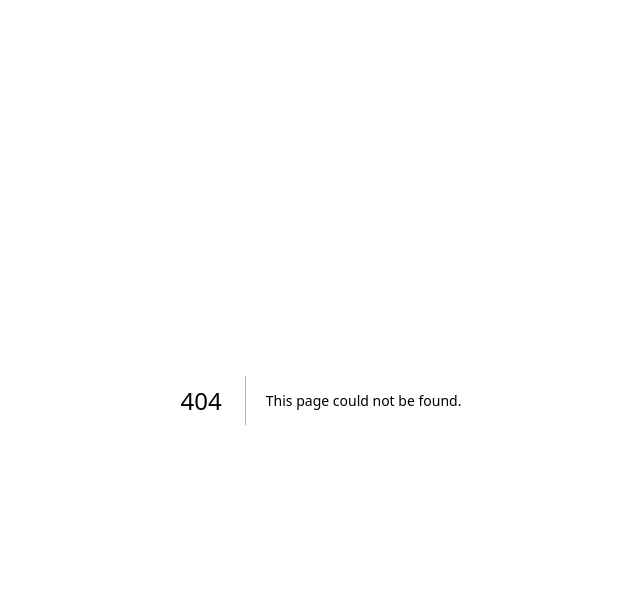
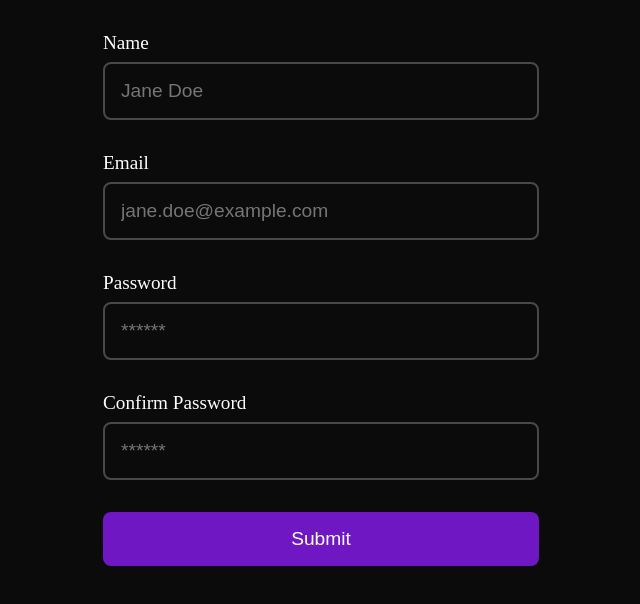
Before and after one commit to Dmitriy24S/rest-api-1-frontend, a Next.js app: page /register in a window 1280 px wide. Before the commit this address had no page. Shown: the top 604 px of the page, without its empty margins (319-959 px from the left). Built offline with nearby package versions, Linux system fonts and the light colour scheme.

Commit message:
feat: add Register Page
* React Hook Form with Zod validation
* Axios POST request

```diff
--- /dev/null
+++ b/src/pages/register.tsx
@@ -0,0 +1,104 @@
+import { zodResolver } from '@hookform/resolvers/zod'
+import axios from 'axios'
+import { useState } from 'react'
+import { useForm } from 'react-hook-form'
+import { object, string, TypeOf } from 'zod'
+
+const createUserSchema = object({
+  //   name: string({
+  //     required_error: 'Name is required',
+  //   }),
+  name: string().nonempty({
+    message: 'Name is required',
+  }),
+  password: string().min(6, 'Password too short - should be 6 chars. minimum').nonempty({
+    message: 'Password is required',
+  }),
+  // passwordConfirm: string().nonempty({
+  passwordConfirmation: string().nonempty({
+    message: 'Password is required',
+  }),
+  email: string().email('Not a valid email').nonempty({
+    message: 'Email is required',
+  }),
+}).refine((data) => data.password === data.passwordConfirmation, {
+  message: 'Passwords do not match',
+  path: ['passwordConfirmation'],
+})
+
+type CreateUserInput = TypeOf<typeof createUserSchema>
+
+const RegisterPage = () => {
+  const [registrationError, setRegistrationError] = useState(null)
+  const {
+    register,
+    formState: { errors },
+    handleSubmit,
+  } = useForm<CreateUserInput>({
+    resolver: zodResolver(createUserSchema),
+  })
+
+  const onSubmit = async (values: CreateUserInput) => {
+    console.log('form values', values)
+    try {
+      await axios.post(`${process.env.NEXT_PUBLIC_SERVER_URL}/api/users`, values)
+    } catch (error) {
+      console.log('onSubmit error', error)
+      // onSubmit error AxiosError {message: 'Unsupported protocol localhost:', name: 'AxiosError', code: 'ERR_BAD_REQUEST', config: {…}, stack: 'AxiosError: Unsupported protocol localhost:\n    at…dules/react-hook-form/dist/index.esm.mjs:2028:19)'}
+      setRegistrationError(error.message) // ! 'error' is of type 'unknown'.ts(18046)
+      // ! offline server -> Unsupported protocol localhost: // Network Error // Request failed with status code 400
+    }
+  }
+
+  console.log('errors', errors)
+
+  return (
+    <>
+      <form onSubmit={handleSubmit(onSubmit)}>
+        {registrationError && (
+          <p style={{ textAlign: 'center', marginBottom: '0.75rem' }}>
+            {registrationError}
+          </p>
+        )}
+        <div className='form-element'>
+          <label htmlFor='name'>Name</label>
+          <input type='text' id='name' placeholder='Jane Doe' {...register('name')} />
+          <p>{errors.name?.message}</p>
+        </div>
+        <div className='form-element'>
+          <label htmlFor='email'>Email</label>
+          <input
+            type='email'
+            id='email'
+            placeholder='jane.doe@example.com'
+            {...register('email')}
+          />
+          <p>{errors.email?.message}</p>
+        </div>
+        <div className='form-element'>
+          <label htmlFor='password'>Password</label>
+          <input
+            type='password'
+            id='password'
+            placeholder='******'
+            {...register('password')}
+          />
+          <p>{errors.password?.message}</p>
+        </div>
+        <div className='form-element'>
+          <label htmlFor='passwordConfirmation'>Confirm Password</label>
+          <input
+            type='password'
+            id='passwordConfirmation'
+            placeholder='******'
+            {...register('passwordConfirmation')}
+          />
+          <p>{errors.passwordConfirmation?.message}</p>
+        </div>
+        <button type='submit'>Submit</button>
+      </form>
+    </>
+  )
+}
+
+export default RegisterPage
--- a/src/styles/globals.css
+++ b/src/styles/globals.css
@@ -2,8 +2,8 @@
   --max-width: 1100px;
   --border-radius: 12px;
   --font-mono: ui-monospace, Menlo, Monaco, 'Cascadia Mono', 'Segoe UI Mono',
-    'Roboto Mono', 'Oxygen Mono', 'Ubuntu Monospace', 'Source Code Pro',
-    'Fira Mono', 'Droid Sans Mono', 'Courier New', monospace;
+    'Roboto Mono', 'Oxygen Mono', 'Ubuntu Monospace', 'Source Code Pro', 'Fira Mono',
+    'Droid Sans Mono', 'Courier New', monospace;
 
   --foreground-rgb: 0, 0, 0;
   --background-start-rgb: 214, 219, 220;
@@ -17,10 +17,7 @@
     #0071ff33 160deg,
     transparent 360deg
   );
-  --secondary-glow: radial-gradient(
-    rgba(255, 255, 255, 1),
-    rgba(255, 255, 255, 0)
-  );
+  --secondary-glow: radial-gradient(rgba(255, 255, 255, 1), rgba(255, 255, 255, 0));
 
   --tile-start-rgb: 239, 245, 249;
   --tile-end-rgb: 228, 232, 233;
@@ -86,13 +83,11 @@ body {
 }
 
 body {
-  color: rgb(var(--foreground-rgb));
-  background: linear-gradient(
-      to bottom,
-      transparent,
-      rgb(var(--background-end-rgb))
-    )
-    rgb(var(--background-start-rgb));
+  /* color: rgb(var(--foreground-rgb)); */
+  /* background: linear-gradient(to bottom, transparent, rgb(var(--background-end-rgb))) */
+  /* rgb(var(--background-start-rgb)); */
+  background-color: #0b0b0b;
+  color: rgb(247, 247, 247);
 }
 
 a {
@@ -105,3 +100,52 @@ a {
     color-scheme: dark;
   }
 }
+
+/* FORM */
+
+form {
+  display: flex;
+  flex-direction: column;
+  max-width: 500px;
+  margin: 0 auto;
+  padding: 2rem;
+}
+
+label {
+  font-size: 1.2rem;
+  width: 100%;
+  margin-bottom: 0.5rem;
+  color: white;
+  /* letter-spacing: 1px; */
+}
+
+input {
+  padding: 1rem;
+  font-size: 1.2rem;
+  background-color: transparent;
+  border: 2px solid rgb(73, 73, 73);
+  border-radius: 8px;
+  color: inherit;
+  margin-bottom: 0.5rem;
+}
+
+.form-element {
+  margin-bottom: 1.5rem;
+  display: flex;
+  flex-direction: column;
+}
+
+p {
+  font-size: 1.2rem;
+  color: rgb(241, 25, 25);
+}
+
+button {
+  padding: 1rem;
+  font-size: 1.2rem;
+  background-color: rgb(112, 23, 196);
+  color: #fff;
+  border: none;
+  border-radius: 8px;
+  cursor: pointer;
+}
```
Also changed, not shown: package.json (+6 -1 lines), src/pages/login.tsx (added, +7 -0 lines), 1 other file (tests, documents, lock files or other folders).
